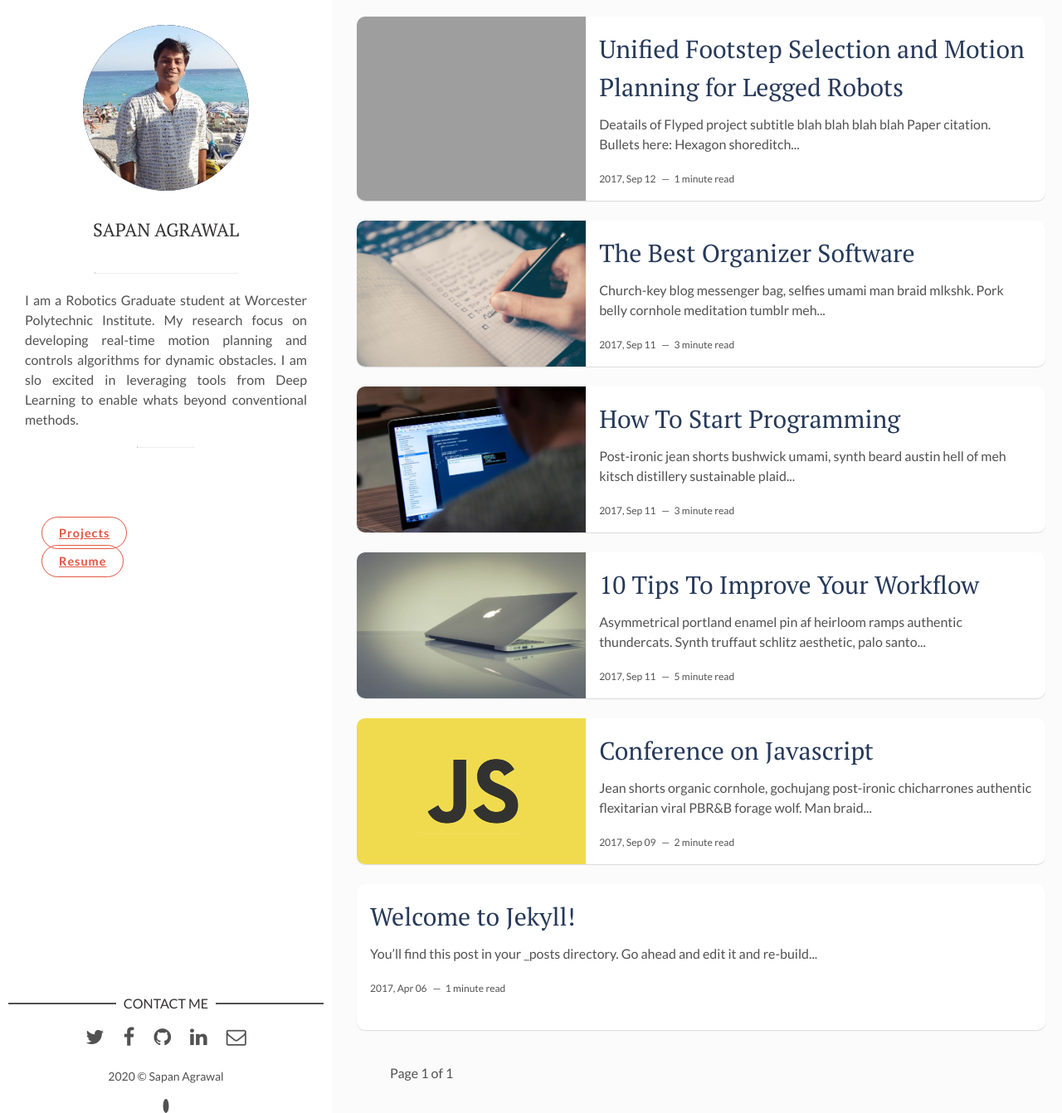
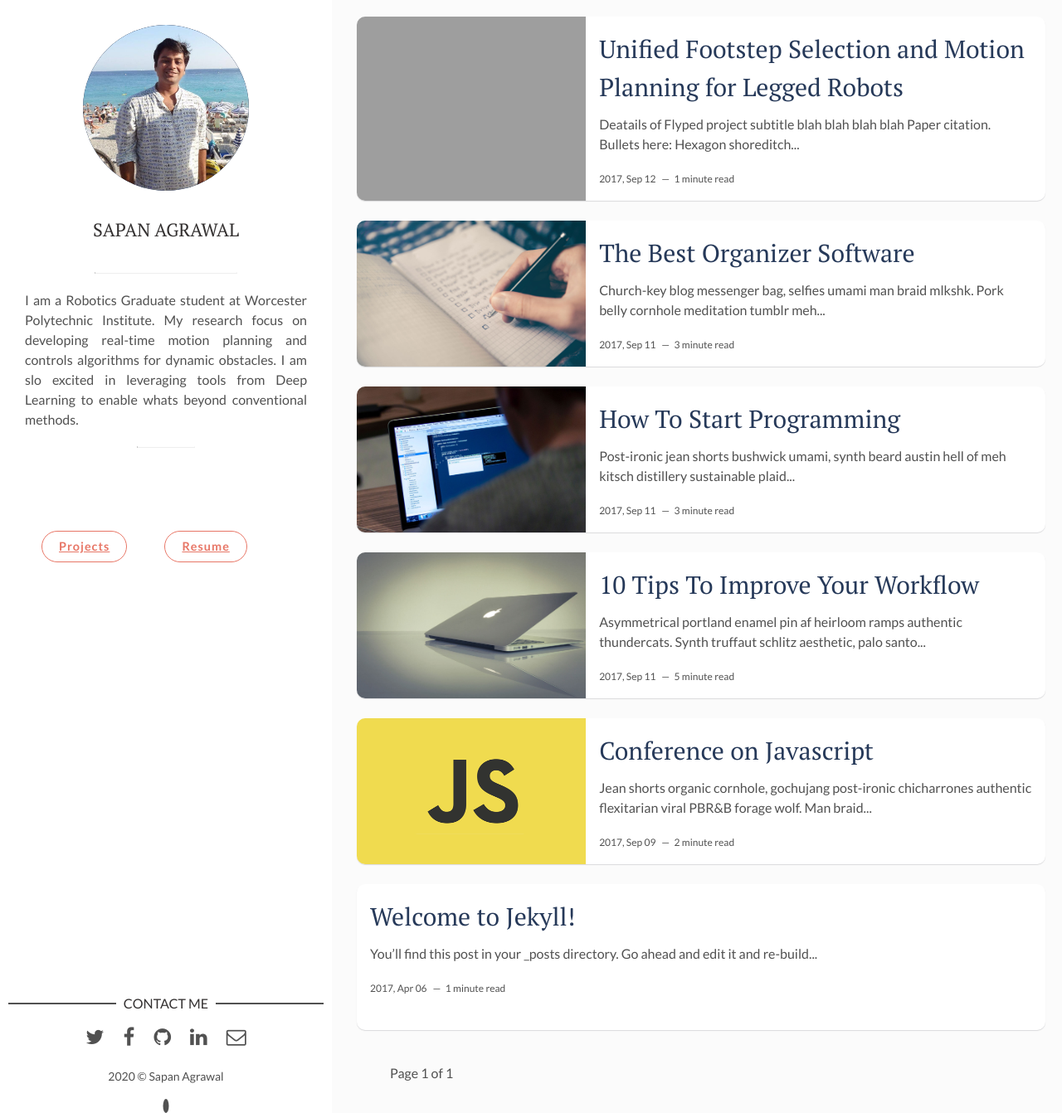
Before and after one commit to sapan-ostic/sapan-ostic.github.io, a Jekyll site: the page built from index.html, in a window 1280 px wide and 1342 px high. Shown: the whole window at 83% size. Built offline with Jekyll 4.4.1, drawn with Linux system fonts in a browser that asks for light colours; the list of posts is cut into pages by our own code.

Commit message:
site setting updated

```diff
--- a/assets/css/main.css
+++ b/assets/css/main.css
@@ -1015,6 +1015,27 @@
   display: inline-block;
   position: relative;
 }
+
+nav {
+	display: inline-block;
+	position: relative; }
+
+.navigation__item {
+	display: inline-block;
+	margin: 0 2px 0 0;
+  line-height: 1em; }
+
+.navigation__item a {
+  display: block;
+  position: relative;
+  border-color: #FFF;
+  color: #FFF;
+  opacity: .8; }
+
+.navigation__item a:hover {
+  color: #FFF;
+  border-color: #FFF;
+  opacity: 1; }
 
 .navigation{
   display: inline-block;
```
